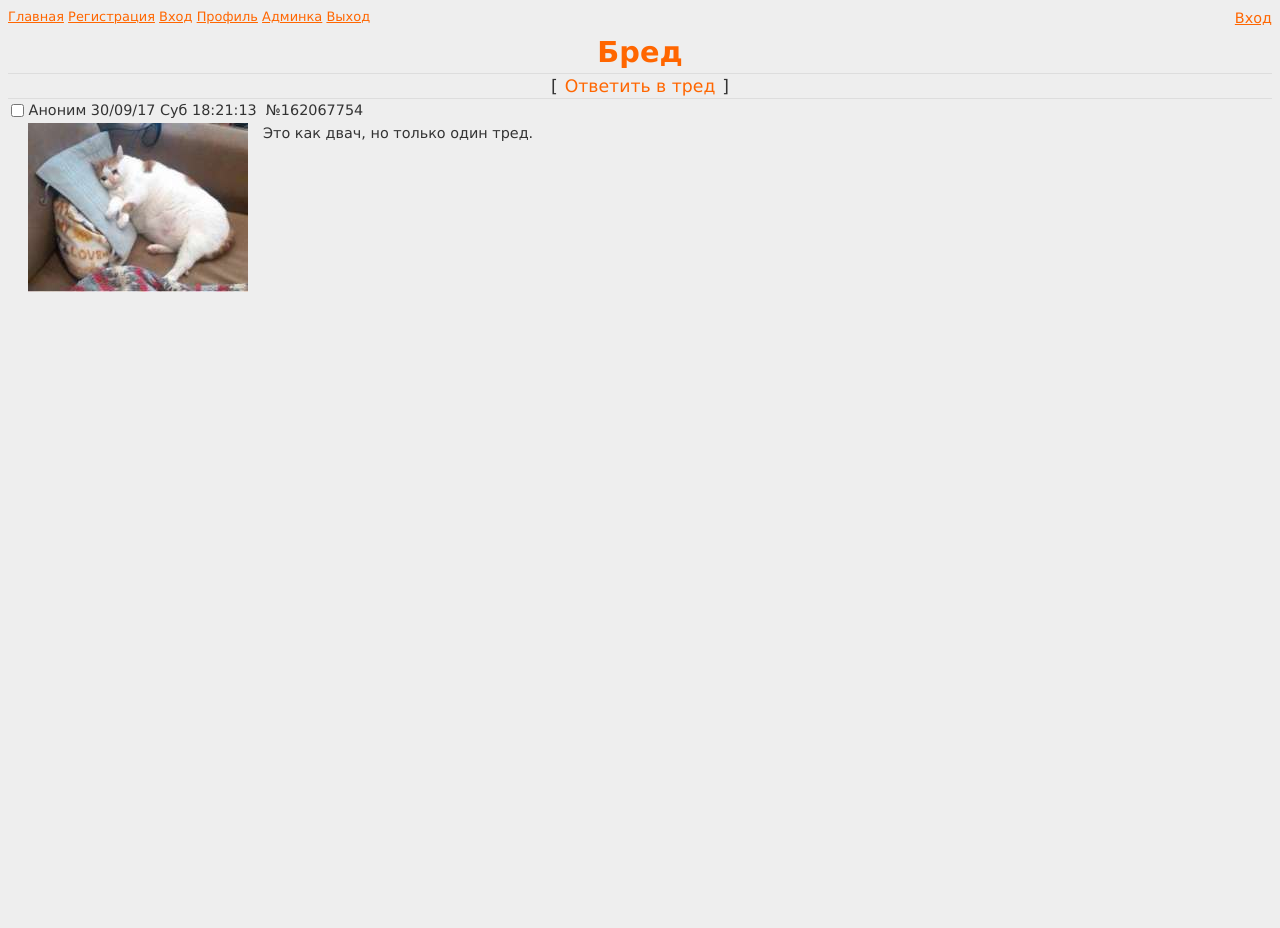
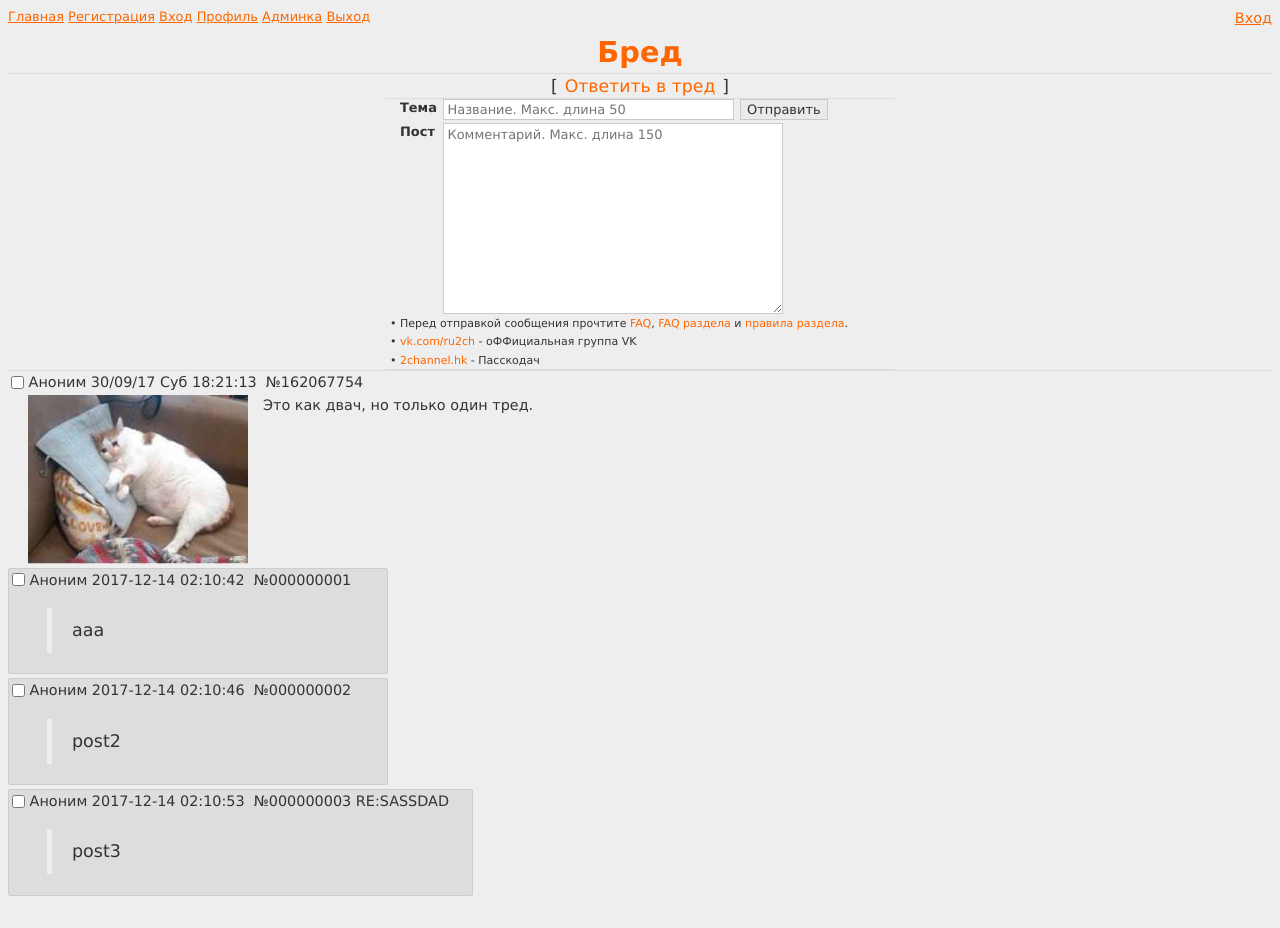
Before and after one commit to LexPanov/2ch, a Flask app: template dev/app/templates/pages/home_page.html in a window 1280 px wide. Before the commit the page ends 292 px from the top, so only its background shows below. Run offline with Flask 2, Linux system fonts and the light colour scheme; data comes from the database, SQL or seed files in the repository; the template is opened without the code that fills it: values that come from a table or form of the project are taken from there, most other values are stand-ins (such as "Sample title", 1, 10 or a date in 2020); some libraries are stand-ins or nearby versions.

Commit message:
fuckbootstrap

```diff
--- a/dev/app/templates/pages/home_page.html
+++ b/dev/app/templates/pages/home_page.html
@@ -10,57 +10,61 @@
     </div>
     <hr>
 <header>
-
     <div class="norm-reply">
         <div class="reply-label-wrapper">
             <span class="desktop">[<span class="reply-label reply-label-top">Ответить в тред</span>]</span>
-            <span class="desktop favorite-board" style="display:none;">[ <i title="Добавить в мои доски" class="fa postbtn-favorite-board fa-star" data-num="" style="display: inline-block;"></i> ]</span>
-
         </div>
 
         <div id="TopNormalReply" class="TopNormalReply"></div>
-        <form id="postform" class="postform tmp_postform" action="" method="post" enctype="multipart/form-data" style="display: none;">
+        <form id="postform" class="postform tmp_postform" action="" method="post" enctype="multipart/form-data" style="display: all;">
+            {{ form.hidden_tag() }}
+            <hr class="postform-hr">
 
-            <hr class="postform-hr">
-            <table>
-                <tbody>
-                    <tr class="mail">
-                        <td class="label desktop"><label for="e-mail">Тема</label></td>
-                        <td>
+<div class="container-fluid">
+    <div class="row">
+        <div class="col-lg-1">
 
+                        <label for="e-mail">Тема</label>
+        </div>
+        <div class="col-lg-7 ">
+                            {{ form.subject(id="e-mail", type="text", value="", size="36", placeholder="Название. Макс. длина 50")}}
+        </div>
+        <div class="col-lg-1 ">
                             <input type="submit" id="submit" name="submit" value="Отправить" class="desktop">
-                        </td>
-                    </tr>
 
-                    <tr class="comment-area">
-                        <td class="label desktop">
-                            <label for="shampoo">Пост</label>
-                        </td>
-                        <td class="symbol-counter">
-                            <div class="message-sticker-preview"></div>
-                            <span class="message-byte-len">150</span>
+        </div>
+    </div>
+
+    <div class="row">
+        <div class="col-lg-1">
+                        <label for="shampoo">Пост</label>
+        </div>
+        <div class="col-lg-5 ">
+                            {{ form.body( id="shampoo", rows="10",cols="45", placeholder="Комментарий. Макс. длина 150")}}
 
 
-                        </td>
-                    </tr>
+        </div>
+    </div>
+
+    <div class="row">
 
 
-
-                    <tr class="rules-area">
                         <td colspan="2">
                           <span class="rules">Перед отправкой сообщения прочтите <a href="https://2ch.hk/faq.html" target="_blank">FAQ</a>, <a href="https://2ch.hk/faq/faq_b.html" target="_blank">FAQ раздела</a> и <a href="https://2ch.hk/rules.html" target="_blank">правила раздела</a>.</span><br>
                           <span class="rules"><a >vk.com/ru2ch</a> - оФФициальная группа VK </span><br>
                           <span class="rules"><a >2channel.hk</a> - Пасскодач</span><br>
                         </td>
 
-                    </tr>
-                </tbody>
-            </table>
+
+    </div>
+</div>
+
             <hr class="postform-hr">
         </form>
     </div>
     <hr class="postrekl-hr">
 </header>
+
 <body>
     <section class="posts">
         <div class="oppost-wrapper">
@@ -88,5 +92,25 @@
         </div>
     </section>
 </body>
+{% for entry in posts %}
+        <div class="post-wrapper">
+            <div class="post reply" id="post-body-{{ entry.id }}" data-num="{{ entry.id }}">
+                <div class="post-details" id="post-details-{{ entry.id }}">
+                    <input type="checkbox" name="delete"  class="turnmeoff" value="{{ entry.id }}">
+                    <span class="ananimas">Аноним</span>
+                        <span class="posttime">{{ entry.date }}&nbsp;</span>
+                        <span class="reflink">№{{ '%09d' % entry.id  }}</span>
+                        {% if entry.subject %}
+                        <span> RE:{{entry.subject}} </span>
+                        {% endif %}
+                        <a class="postbtn-report desktop" href=""  title="Пожаловаться" data-num="166828387"></a>
 
+                </div>
+<blockquote>
+                        {{ entry.body }}
+</blockquote>
+
+            </div>
+        </div>
+{% endfor %}
 {% endblock %}
```
Also changed, not shown: dev/app/models/user_models.py (+15 -1 lines), dev/app/views/misc_views.py (+17 -3 lines).
